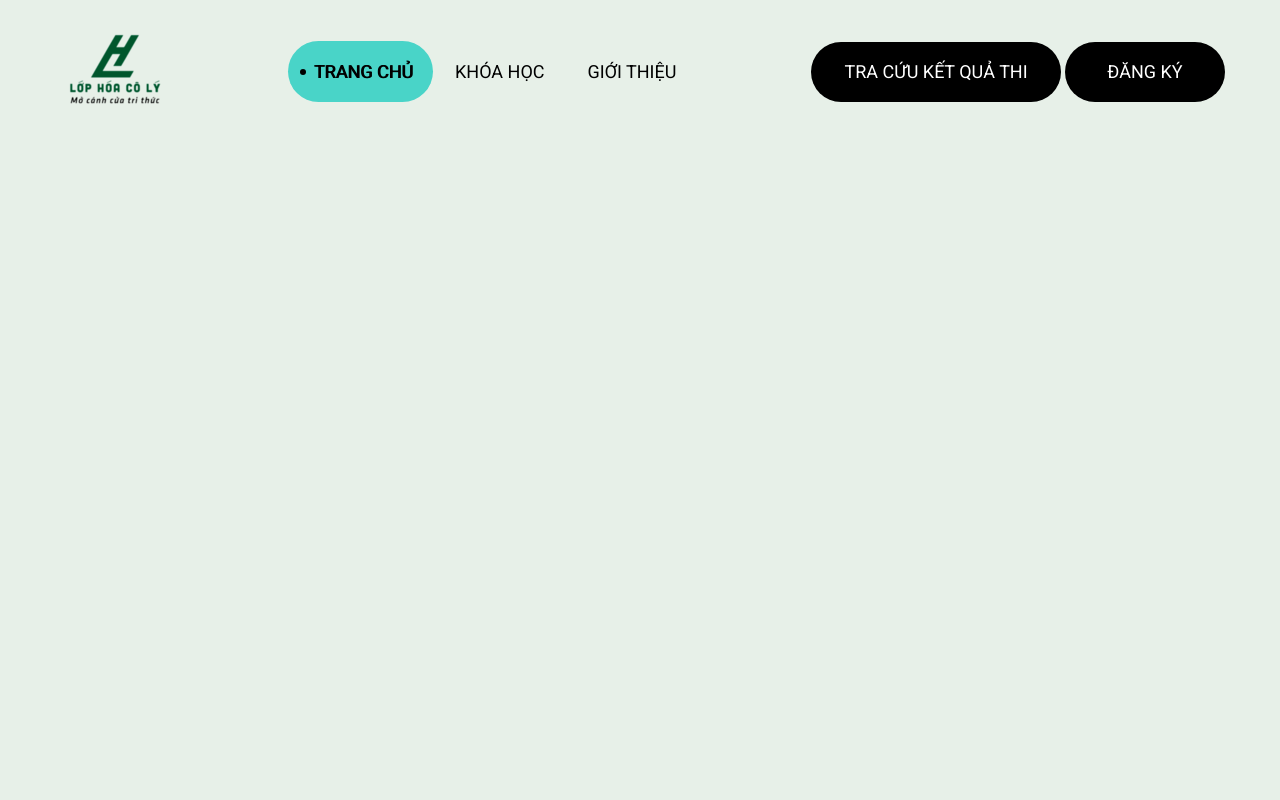
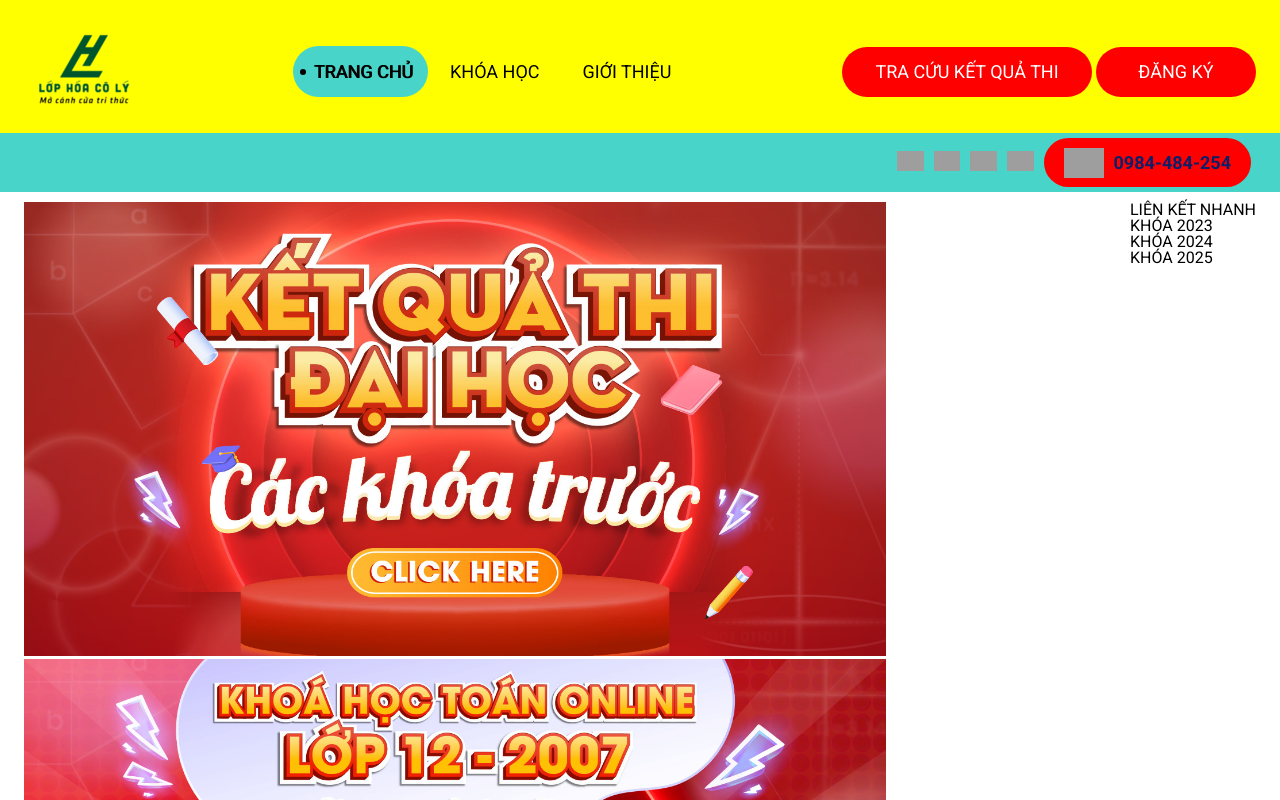
Before and after one commit to anhthanbk/lophoacoly, a plain HTML site: page index.html in a window 1280 px wide. Shown: the top 800 px of the page. Drawn offline with Linux system fonts and the light colour scheme; grey boxes are pictures that could not be loaded.

Commit message:
header mid

```diff
--- a/assets/css/style.css
+++ b/assets/css/style.css
@@ -2,7 +2,7 @@
   box-sizing: border-box;
 }
 :root {
-  --header-bg: #e7f0e8;
+  --header-bg: rgb(72, 212, 200);
 }
 html {
   font-size: 62.5%;
@@ -16,15 +16,15 @@ a {
 }
 /* ========common========= */
 .container {
-  width: 1170px;
+  width: 1305px;
   margin: 0 auto;
   max-width: calc(100% - 48px);
 }
 .btn {
   display: inline-block;
   min-width: 160px;
-  line-height: 60px;
-  background-color: #000;
+  line-height: 50px;
+  background-color: red;
   color: #fff;
   text-align: center;
   font-size: 1.8rem;
@@ -35,12 +35,14 @@ a {
   opacity: 70%;
 }
 /* =======header======= */
-.header {
+.header_fixed {
   padding-top: 10px;
-  background: var(--header-bg);
-  min-height: 100vh;
+  position: sticky;
+  z-index: 1;
+  top: -28px;
+  background: yellow;
 }
-.header_top {
+.header_top .container {
   display: flex;
   justify-content: space-between;
   align-items: center;
@@ -60,8 +62,8 @@ a {
 .navbar__link:hover,
 .navbar__link--active {
   text-shadow: 1px 0 0 currentColor;
-  padding: 20px;
-  background-color: rgb(73, 212, 200);
+  padding: 15px;
+  background-color: var(--header-bg);
   border-radius: 999px;
 }
 .navbar__link--active::before {
@@ -78,3 +80,41 @@ a {
 .action__btn--tracuu {
   width: 250px;
 }
+.header_mid {
+  background: var(--header-bg);
+}
+.header_mid .container {
+  padding: 5px 5px;
+  display: flex;
+  justify-content: flex-end;
+  align-items: center;
+}
+.icon__list {
+  display: flex;
+}
+.icon__item {
+  margin-left: 10px;
+}
+.header_mid .phone {
+  display: flex;
+  align-items: center;
+  margin-left: 10px;
+  padding: 0 20px;
+  line-height: 30px;
+}
+.header_mid .phone_icon {
+  margin: 10px 10px 0 0;
+}
+.header_mid .phone_number {
+  color: rgb(14, 31, 105);
+  font-weight: bold;
+}
+/* ===========MAIN CONTENT=========== */
+.main_content .container {
+  display: flex;
+  padding-top: 10px;
+  justify-content: space-between;
+}
+.main_content .slideshow {
+  width: 70%;
+}
--- a/index.html
+++ b/index.html
@@ -94,9 +94,10 @@
     <title>Lớp hóa cô lý</title>
   </head>
   <body style="height: 50000px">
-    <header class="header">
-      <div class="container">
-        <div class="header_top">
+    <header class="header_fixed">
+      <!-- header top -->
+      <div class="header_top">
+        <div class="container">
           <!-- logo -->
           <a href="">
             <img
@@ -127,8 +128,103 @@
             <a href="#!" class="btn action__btn--dangky">ĐĂNG KÝ</a>
           </div>
         </div>
-        <div class="header_mid"></div>
+      </div>
+      <!-- header mid -->
+      <div class="header_mid">
+        <div class="container">
+          <ul class="icon__list">
+            <li class="icon__item">
+              <a
+                href="https://www.facebook.com/lophoacoly"
+                target="_blank"
+                class="facebook-icon"
+              >
+                <img
+                  src="https://upload.wikimedia.org/wikipedia/commons/f/fb/Facebook_icon_2013.svg"
+                  alt="Facebook"
+                  height="20px"
+                />
+              </a>
+            </li>
+            <li class="icon__item">
+              <a
+                href="https://www.youtube.com/@anhthanle5087"
+                target="_blank"
+                class="youtube-icon"
+              >
+                <img
+                  src="https://upload.wikimedia.org/wikipedia/commons/0/09/YouTube_full-color_icon_%282017%29.svg"
+                  alt="YouTube"
+                  height="20px"
+                />
+              </a>
+            </li>
+            <li class="icon__item">
+              <a
+                href="https://www.tiktok.com/@thanle1107"
+                target="_blank"
+                class="tiktok-icon"
+              >
+                <img
+                  src="https://upload.wikimedia.org/wikipedia/commons/3/34/Ionicons_logo-tiktok.svg"
+                  alt="instagram"
+                  height="20px"
+                />
+              </a>
+            </li>
+            <li class="icon__item">
+              <a
+                href="https://www.instagram.com/anhthanbk/"
+                target="_blank"
+                class="instagram-icon"
+              >
+                <img
+                  src="https://upload.wikimedia.org/wikipedia/commons/a/a5/Instagram_icon.png"
+                  alt="Instagram"
+                  height="20px"
+                />
+              </a>
+            </li>
+          </ul>
+          <div class="btn phone">
+            <a href="#!"
+              ><img
+                src="https://upload.wikimedia.org/wikipedia/commons/d/d5/Phone_Shiny_Icon.svg"
+                alt="phone"
+                class="phone_icon"
+                height="30px"
+            /></a>
+            <p class="phone_number">0984-484-254</p>
+          </div>
+        </div>
       </div>
     </header>
+    <main>
+      <!-- phần khóa học và chi tiết -->
+      <div class="main_content">
+        <div class="container">
+          <ul class="slideshow">
+            <li class="slide fade">
+              <img src="./assets/img/khoa 1.jpg" alt="" width="100%" />
+            </li>
+            <li class="slide fade">
+              <img src="./assets/img/khoa 2.jpg" alt="" width="100%" />
+            </li>
+            <li class="slide fade">
+              <img src="./assets/img/khoa 3.jpg" alt="" width="100%" />
+            </li>
+          </ul>
+          <div class="course">
+            <div class="quick_connection">
+              <p>LIÊN KẾT NHANH</p>
+              <p>KHÓA 2023</p>
+              <p>KHÓA 2024</p>
+              <p>KHÓA 2025</p>
+            </div>
+            <div class="facebook_detail"></div>
+          </div>
+        </div>
+      </div>
+    </main>
   </body>
 </html>
```
Also changed, not shown: assets/img/khoa 1.jpg (added), assets/img/khoa 2.jpg (added), assets/img/khoa 3.jpg (added).
